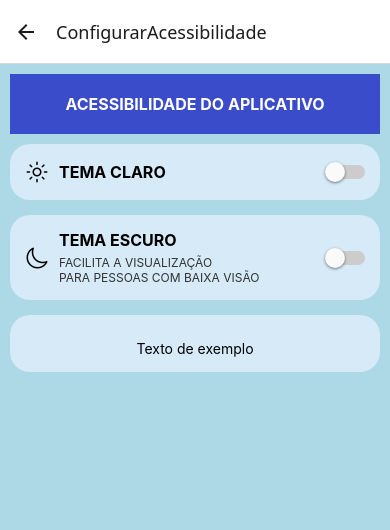
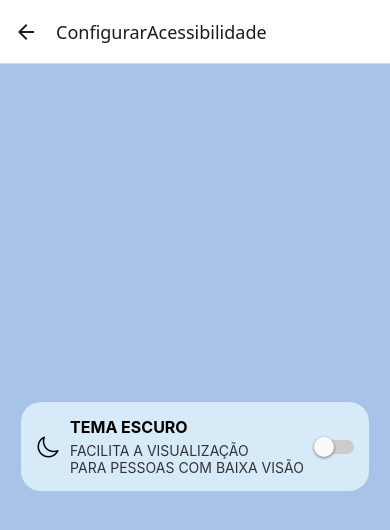
Before and after one commit to rolimisa/BrailleDogApp, a React Native app: screen /ConfigurarAcessibilidade in a window 390 px wide. Shown: the top 530 px of the page. Built offline with nearby package versions, Linux system fonts and the light colour scheme.

Commit message:
Alteracoes e fixes

```diff
--- a/App.js
+++ b/App.js
@@ -109,7 +109,7 @@ function App() {
           />
 
           <Stack.Screen
-          name="Editar Perfil"
+          name="EditarPerfil"
           component={EditaPerfil}
           options={{
             tittle: 'Editar Perfil'
--- a/components/cadastro.js
+++ b/components/cadastro.js
@@ -91,7 +91,7 @@ export default function Cadastrar({ navigation }) {
 
       if (!response.ok) throw new Error(data.error.message);
 
-      await AsyncStorage.setItem('userToken', data.idToken);
+      await AsyncStorage.setItem('token', data.idToken);
       Alert.alert('Sucesso', 'Cadastro realizado com sucesso!');
       navigation.navigate('Login');
 
--- a/components/configuraacessibilidade.js
+++ b/components/configuraacessibilidade.js
@@ -3,33 +3,15 @@ import {View,Text,Switch,StyleSheet,StatusBar} from 'react-native';
 import { Ionicons, MaterialCommunityIcons } from '@expo/vector-icons';
 
 const ConfiguraAcessibilidade = () => {
-  const [temaClaro, setTemaClaro] = useState(false);
   const [temaEscuro, setTemaEscuro] = useState(false);
-  const [tamanhoTexto, setTamanhoTexto] = useState(14);
 
   return (
     <View style={styles.container}>
       <StatusBar barStyle="dark-content" backgroundColor="#3B4CCA" />
-      <View style={styles.header}>
-        <Text style={styles.headerText}>ACESSIBILIDADE DO APLICATIVO</Text>
-      </View>
-
-      <View style={styles.box}>
-        <View style={styles.row}>
-          <Ionicons name="sunny-outline" size={24} color="black" />
-          <Text style={styles.label}>TEMA CLARO</Text>
-          <Switch
-            value={temaClaro}
-            onValueChange={setTemaClaro}
-            trackColor={{ true: '#3B4CCA', false: '#ccc' }}
-          />
-        </View>
-      </View>
-
       <View style={styles.box}>
         <View style={styles.row}>
           <Ionicons name="moon-outline" size={24} color="black" />
-          <View style={{ flex: 1 }}>
+          <View>
             <Text style={styles.label}>TEMA ESCURO</Text>
             <Text style={styles.desc}>
               FACILITA A VISUALIZAÇÃO{"\n"}PARA PESSOAS COM BAIXA VISÃO
@@ -42,12 +24,6 @@ const ConfiguraAcessibilidade = () => {
           />
         </View>
       </View>
-
-      <View style={styles.box}>
-        <Text style={[styles.previewText, { fontSize: tamanhoTexto }]}>
-          Texto de exemplo
-        </Text>
-      </View>
     </View>
   );
 };
@@ -57,19 +33,10 @@ export default ConfiguraAcessibilidade;
 const styles = StyleSheet.create({
   container: {
     flex: 1,
-    backgroundColor: '#ADD8E6',
+    backgroundColor: '#a9c2e7',
     padding: 10,
-  },
-  header: {
-    backgroundColor: '#3B4CCA',
-    padding: 20,
-    alignItems: 'center',
-    marginBottom: 10,
-  },
-  headerText: {
-    color: '#fff',
-    fontSize: 16,
-    fontWeight: 'bold',
+    justifyContent: 'center',
+    alignItems: 'center'
   },
   box: {
     backgroundColor: '#D6EAF8',
@@ -89,7 +56,7 @@ const styles = StyleSheet.create({
     flex: 1,
   },
   desc: {
-    fontSize: 12,
+    fontSize: 14,
     color: '#333',
     marginTop: 5,
   },
--- a/components/configuracoes.js
+++ b/components/configuracoes.js
@@ -15,7 +15,7 @@ const EditarPerfil = ({ navigation }) => {
 
         <TouchableOpacity
           style={styles.circleButton}
-          onPress={() => navigation.navigate('Editar Perfil')}
+          onPress={() => navigation.navigate('EditarPerfil')}
         >
           <Text style={styles.buttonText}>EDITAR{"\n"}PERFIL</Text>
         </TouchableOpacity>
@@ -45,8 +45,8 @@ const styles = StyleSheet.create({
     justifyContent: 'center',
     alignItems: 'center',
     elevation: 5,
-    borderWidth: 1,
     borderColor: '#000',
+    borderWidth: 5,
   },
   buttonText: {
     textAlign: 'center',
--- a/components/editarperfil.js
+++ b/components/editarperfil.js
@@ -17,13 +17,12 @@ export default function PerfilScreen({ navigation }) {
   useEffect(() => {
     const loadUserData = async () => {
       try {
-        const token = await AsyncStorage.getItem('userToken');
+        const token = await AsyncStorage.getItem('token');
         if (!token) {
           Alert.alert('Erro', 'Usuário não autenticado');
           navigation.navigate('Login'); // manda voltar pra login se não tiver token
           return;
         }
-
 
         const res = await fetch(`https://identitytoolkit.googleapis.com/v1/accounts:lookup?key=${FIREBASE_API_KEY}`, {
           method: 'POST',
@@ -55,7 +54,7 @@ export default function PerfilScreen({ navigation }) {
 
     setLoading(true);
     try {
-      const idToken = await AsyncStorage.getItem('userToken');
+      const idToken = await AsyncStorage.getItem('token');
       if (!idToken) {
         Alert.alert('Erro', 'Usuário não autenticado');
         setLoading(false);
@@ -84,7 +83,7 @@ export default function PerfilScreen({ navigation }) {
 
       // Atualiza o token se vier um novo (sempre atualiza pra manter sessão)
       if (data.idToken) {
-        await AsyncStorage.setItem('userToken', data.idToken);
+        await AsyncStorage.setItem('token', data.idToken);
       }
 
       Alert.alert('Sucesso', 'Perfil atualizado!');
@@ -97,7 +96,7 @@ export default function PerfilScreen({ navigation }) {
   };
 
   const handleLogout = async () => {
-    await AsyncStorage.removeItem('userToken');
+    await AsyncStorage.removeItem('token');
     Alert.alert('Logout', 'Você saiu do app.');
     navigation.navigate('Login');
   };
--- a/components/login.js
+++ b/components/login.js
@@ -76,7 +76,6 @@ export default function Login({ navigation }) {
       }
 
       await AsyncStorage.setItem('token', data.idToken);
-      await AsyncStorage.setItem('userId', data.localId);
 
       navigation.navigate('Menu');
     } catch (error) {
--- a/components/opcoespalavras.js
+++ b/components/opcoespalavras.js
@@ -4,13 +4,11 @@ import { View, Text, TouchableOpacity, StyleSheet } from 'react-native';
 export default function PalavrasBraille({ navigation }) {
   return (
     <View style={styles.container}>
-
       <TouchableOpacity style={styles.button} onPress={() => navigation.navigate('Exercicios')}>
         <Text style={styles.buttonText}>
           EXERCÍCIOS
         </Text>
       </TouchableOpacity>
-
       <TouchableOpacity style={styles.button} onPress={() => navigation.navigate('Historico')}>
         <Text style={styles.buttonText}>
           HISTÓRICO DE{"\n"}PALAVRAS ACERTADAS
@@ -46,7 +44,7 @@ const styles = StyleSheet.create({
     justifyContent: 'center',
     alignItems: 'center',
     marginVertical: 20,
-    borderWidth: 2,
+    borderWidth: 5,
     borderColor: 'black',
   },
   buttonText: {
--- a/components/sobreapp.js
+++ b/components/sobreapp.js
@@ -2,24 +2,33 @@ import React from 'react';
 import { View, Text, StyleSheet, ScrollView, StatusBar } from 'react-native';
 
 const SobreScreen = () => {
-  const conteudo = `
+  return (
+      <View style={styles.container}>
+        <StatusBar barStyle="dark-content" backgroundColor="#3B4CCA" />
+        <ScrollView>
+          <View style={styles.box}>
+            <View style={styles.row}>
+              <View>
+                <Text style={styles.desc}>
                   O Dia Nacional do Braille é comemorado em 8 de abril, data que marca o nascimento de José Álvares de Azevedo um dos principais responsáveis por introduzir o sistema Braille no Brasil.
                   Ele foi o idealizador da primeira escola dedicada ao ensino de pessoas cegas no país: o Imperial Instituto de Meninos Cegos, hoje conhecido como Instituto Benjamin Constant.
                   A homenagem reconhece sua contribuição pioneira para a inclusão e a educação das pessoas com deficiência visual.
+                </Text>
+
+                <Text style={styles.desc}>
                 Essa data reforça a importância da acessibilidade, da inclusão e do direito à educação para todos, sendo um marco na luta por igualdade de oportunidades no Brasil.
-
                   Este aplicativo foi desenvolvido com o propósito de ensinar o sistema Braille de forma interativa, acessível e educativa.
                   Nele, os usuários têm acesso ao alfabeto Braille, números, palavras do cotidiano, além de poderem praticar com exercícios que fortalecem o reconhecimento dos símbolos e incentivam o aprendizado contínuo.
                   É uma ferramenta útil para iniciantes, educadores, familiares e todos que desejam contribuir para a inclusão.
+                </Text>
 
+                <Text style={styles.desc}>
                   A iniciativa é das desenvolvedoras Ana Isabelly Soncim Venancio e Isabella Rolim de Souza, alunas da ETEC Fernando Prestes, comprometidas com a tecnologia inclusiva e a transformação social.
-O aplicativo nasceu do desejo de quebrar barreiras de comunicação e aproximar o conhecimento de forma acessível a todos, contribuindo para um mundo mais justoe empático.`;
-
-  return (
-    <View style={styles.container}>
-      <StatusBar barStyle="dark-content" backgroundColor="#3B4CCA" />
-      <ScrollView contentContainerStyle={styles.scrollContent}>
-        <Text style={styles.texto}>{conteudo}</Text>
+                  O aplicativo nasceu do desejo de quebrar barreiras de comunicação e aproximar o conhecimento de forma acessível a todos, contribuindo para um mundo mais justo e empático.
+                </Text>
+              </View>
+            </View>
+          </View>
         </ScrollView>
       </View>
   );
@@ -31,24 +40,35 @@ const styles = StyleSheet.create({
   container: {
     flex: 1,
     backgroundColor: '#a9c2e7',
+    padding: 10,
+    justifyContent: 'center',
+    alignItems: 'center'
   },
-  header: {
-    backgroundColor: '#3B4CCA',
-    padding: 20,
+  box: {
+    backgroundColor: '#D6EAF8',
+    borderRadius: 20,
+    padding: 15,
+    marginBottom: 15,
+    elevation: 2,
+  },
+  row: {
+    flexDirection: 'row',
     alignItems: 'center',
+    gap: 10,
   },
-  headerText: {
-    color: '#fff',
+  label: {
     fontSize: 16,
     fontWeight: 'bold',
-    letterSpacing: 1,
+    flex: 1,
   },
-  scrollContent: {
-    padding: 15,
+  desc: {
+    fontSize: 20,
+    color: '#333',
+    marginTop: 20,
+    textAlign: 'justify',
   },
-  texto: {
-    fontSize: 18,
-    lineHeight: 28,
-    color: '#000',
+  previewText: {
+    marginTop: 10,
+    textAlign: 'center',
   },
 });
```
Also changed, not shown: components/menu.js (+8 -17 lines). Lines whose indentation alone changed are shown as unchanged.
